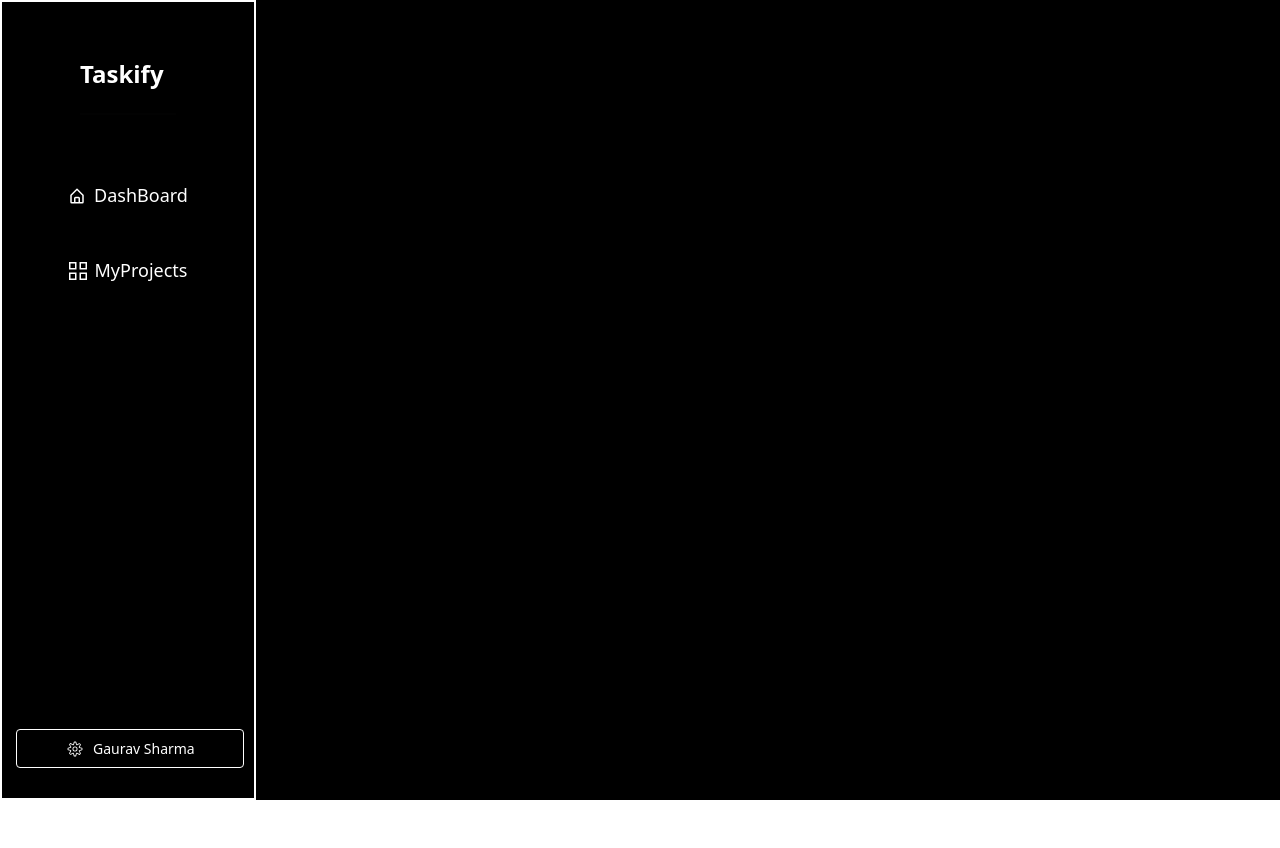
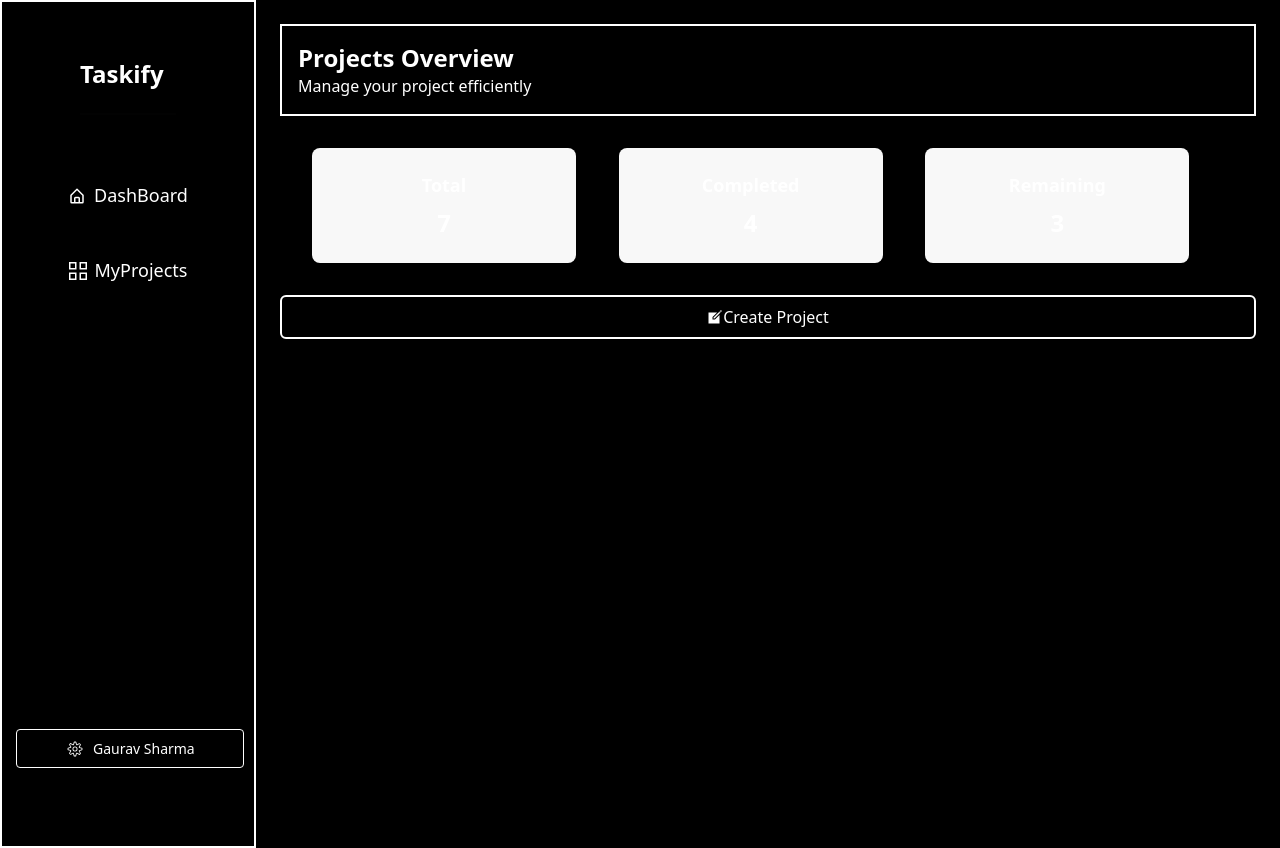
Before and after one commit to GauravSharma1711/Taskify, a React (Vite) app in the folder frontend/: page /dashboard in a window 1280 px wide. Before the commit the page ends 800 px from the top, so only its background shows below. Built offline with nearby package versions, Linux system fonts and the light colour scheme.

Commit message:
dashboard ui

```diff
--- a/frontend/src/App.jsx
+++ b/frontend/src/App.jsx
@@ -4,15 +4,21 @@ import Login from './pages/Login'
 import Signup from './pages/Signup'
 import Home from './pages/Home'
 import Dashboard from './pages/Dashboard'
+import Layout from './layout/Layout'
 
 const App = () => {
   return (
 
     <Routes>
+
     <Route path='/' element={<Home/>} />
     <Route path='/login' element={<Login/>} />
    <Route path='/signup' element={<Signup/>} />
-   <Route path='/dashboard' element={<Dashboard/>} />
+
+ <Route element={<Layout />}>
+        <Route path="/dashboard" element={<Dashboard />} />
+        {/* You can add more sidebar pages here */}
+      </Route>
 
     </Routes>
 
--- a/frontend/src/components/Sidebar.jsx
+++ b/frontend/src/components/Sidebar.jsx
@@ -16,12 +16,12 @@ const Sidebar = () => {
 
         <div className=' flex flex-col items-center mt-4 gap-6'>
 
-          <Link to={'/dashboard'} className=' text-[18px] flex px-12 py-3 rounded-sm  cursor-pointer items-center hover:bg-white/20 justify-center gap-2' >
+          <Link to={'/dashboard'} className=' text-[18px] flex px-12 py-3 rounded-sm  cursor-pointer items-center hover:bg-base-200 justify-center gap-2' >
            <BiHomeAlt />
            DashBoard
            </Link>
 
- <Link to={'/dashboard'} className=' text-[18px] flex px-12 py-3 rounded-sm  cursor-pointer items-center hover:bg-white/20 justify-center gap-2' >
+ <Link to={'/dashboard'} className=' text-[18px] flex px-12 py-3 rounded-sm  cursor-pointer items-center hover:bg-base-200 justify-center gap-2' >
            <GrProjects />
            MyProjects
            </Link>
@@ -43,7 +43,7 @@ const Sidebar = () => {
 
   <ul
     tabIndex={0}
-    className="dropdown-content menu bg-base-100 rounded-box z-10 w-52 p-2 shadow"
+    className="dropdown-content menu bg-base-200 rounded-box z-10 w-52 p-2 shadow"
   >
     <li><a>Profile</a></li>
     <li><a>Logout</a></li>
--- /dev/null
+++ b/frontend/src/layout/Layout.jsx
@@ -0,0 +1,17 @@
+// src/layouts/Layout.js
+import React from 'react';
+import Sidebar from '../components/Sidebar';
+import { Outlet } from 'react-router-dom';
+
+const Layout = () => {
+  return (
+    <div className="flex min-h-screen bg-black text-white">
+      <Sidebar />
+      <div className="flex-1 p-6">
+        <Outlet /> {/* This is where child routes will render */}
+      </div>
+    </div>
+  );
+};
+
+export default Layout;
--- a/frontend/src/pages/Dashboard.jsx
+++ b/frontend/src/pages/Dashboard.jsx
@@ -1,10 +1,51 @@
 import React from 'react'
-import Sidebar from '../components/Sidebar'
+import { IoCreateSharp } from "react-icons/io5";
 
 const Dashboard = () => {
   return (
     <div className=' bg-black min-h-screen w-full' >
-  <Sidebar/>
+       <div className=' border-2 border-white p-4 flex flex-col items-start justify-center '>
+           <h1 className=' font-bold text-2xl' >Projects Overview</h1>
+           <p>Manage your project efficiently</p>
+       </div>
+
+
+       <div className=' grid grid-rows-1 grid-cols-3 gap-2 p-8'>
+
+    <div className='card bg-base-200 w-66 shadow-sm ' >
+ <div className="card-body flex flex-col items-center justify-center">
+    <h2 className="card-title">Total</h2>
+    <span className=' font-bold text-2xl'>7</span>
+  </div>
+   </div>
+
+
+     <div className='card bg-base-200 w-66 shadow-sm ' >
+ <div className="card-body flex flex-col items-center justify-center">
+    <h2 className="card-title">Completed</h2>
+    <span className=' font-bold text-2xl'>4</span>
+  </div>
+   </div>
+
+
+ <div className='card bg-base-200 w-66 shadow-sm ' >
+ <div className="card-body flex flex-col items-center justify-center">
+    <h2 className="card-title">Remaining</h2>
+    <span className=' font-bold text-2xl'>3</span>
+  </div>
+   </div>
+
+
+
+
+
+       </div>
+
+
+       <div className=' border-2 border-white p-2 rounded-md flex items-center justify-center cursor-pointer '>
+           <IoCreateSharp />
+           <h3>Create Project</h3>
+       </div>
 
     </div>
   )
--- a/frontend/src/pages/Home.jsx
+++ b/frontend/src/pages/Home.jsx
@@ -1,8 +1,12 @@
 import React from 'react'
+import Sidebar from '../components/Sidebar'
 
 const Home = () => {
-  return (
-    <div>Home</div>
+    return (
+    <div className=' bg-black min-h-screen w-full' >
+
+
+    </div>
   )
 }
 
```
